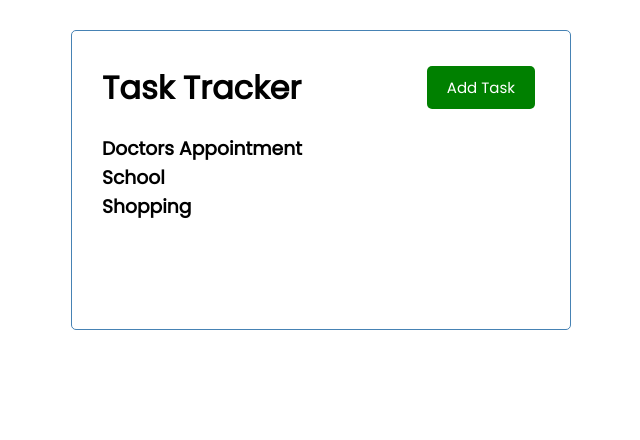
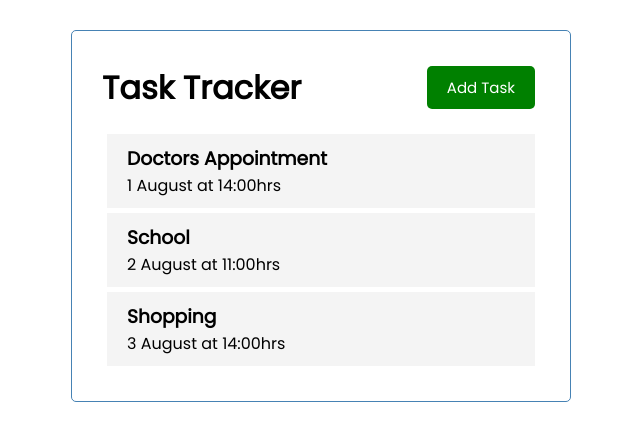
Before and after one commit to smaboshe/vue-task-tracker, a Vue app: page / in a window 1280 px wide. Shown: the top 440 px of the page, without its empty margins (319-959 px from the left). Built offline with nearby package versions, Linux system fonts and the light colour scheme.

Commit message:
Create a Task component for the Tasks component to display tasks through.

```diff
--- /dev/null
+++ b/src/components/Task.vue
@@ -0,0 +1,38 @@
+<template>
+  <div class="task">
+    <h3>{{ task.text }}</h3>
+    <p>{{ task.day }}</p>
+  </div>
+</template>
+
+<script>
+  export default {
+    name: 'Tassk',
+    props: {
+      task: Object
+    }
+  }
+</script>
+
+<style scoped>
+.fas {
+  color: red;
+}
+
+.task {
+  background: #f4f4f4;
+  margin: 5px;
+  padding: 10px 20px;
+  cursor: pointer;
+}
+
+.task.reminder {
+  border-left: 5px solid green;
+}
+
+.task h3 {
+  display: flex;
+  align-items: center;
+  justify-content: space-between;
+}
+</style>
--- a/src/components/Tasks.vue
+++ b/src/components/Tasks.vue
@@ -1,14 +1,19 @@
 <template>
   <div :key="task.id" v-for="task in tasks">
-    <h3>{{ task.text }}</h3>
-  </div>
+    <Task :task="task" />
+</div>
 </template>
 
 <script>
+  import Task from './Task.vue'
+
   export default {
     name: 'Tasks',
     props: {
       tasks: Array
+    },
+    components: {
+      Task,
     }
   }
 </script>
```
Also changed, not shown: 1 other file (tests, documents, lock files or other folders).
